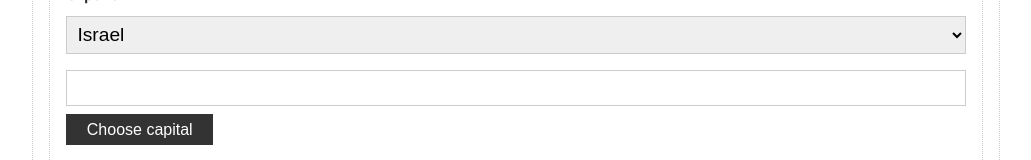
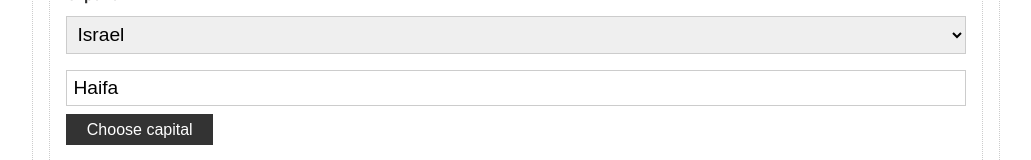
Before and after one commit to Chuchundrium/Angular-theory, an Angular app: page / in a window 1280 px wide. Shown: the part 338-498 px from the top of the page, without its empty margins (124-1155 px from the left). Built offline with nearby package versions, Linux system fonts and the light colour scheme.

Commit message:
07-Forms-07-FormGroup-creation

```diff
--- a/src/app/app.component.html
+++ b/src/app/app.component.html
@@ -33,13 +33,13 @@
       </div>
     </div>
 
-    <div class="card">
+    <div class="card" formGroupName="address">
       <h2>Адрес</h2>
 
       <div class="form-control">
         <label>Страна</label>
 
-        <select>
+        <select formControlName="country">
           <option value="il">Israel</option>
           <option value="ca">Canada</option>
           <option value="aus">Australia</option>
@@ -47,7 +47,7 @@
       </div>
 
       <div class="form-control">
-        <input type="text">
+        <input type="text" formControlName="city" placeholder="city">
       </div>
 
       <button class="btn" type="button">Choose capital</button>
--- a/src/app/app.component.ts
+++ b/src/app/app.component.ts
@@ -18,7 +18,11 @@
       password: new FormControl(null, [
         Validators.required,
         Validators.minLength(5)
-      ])
+      ]),
+      address: new FormGroup({
+        country: new FormControl('il'),
+        city: new FormControl('Haifa', [Validators.required])
+      })
     });
   }
 
```
